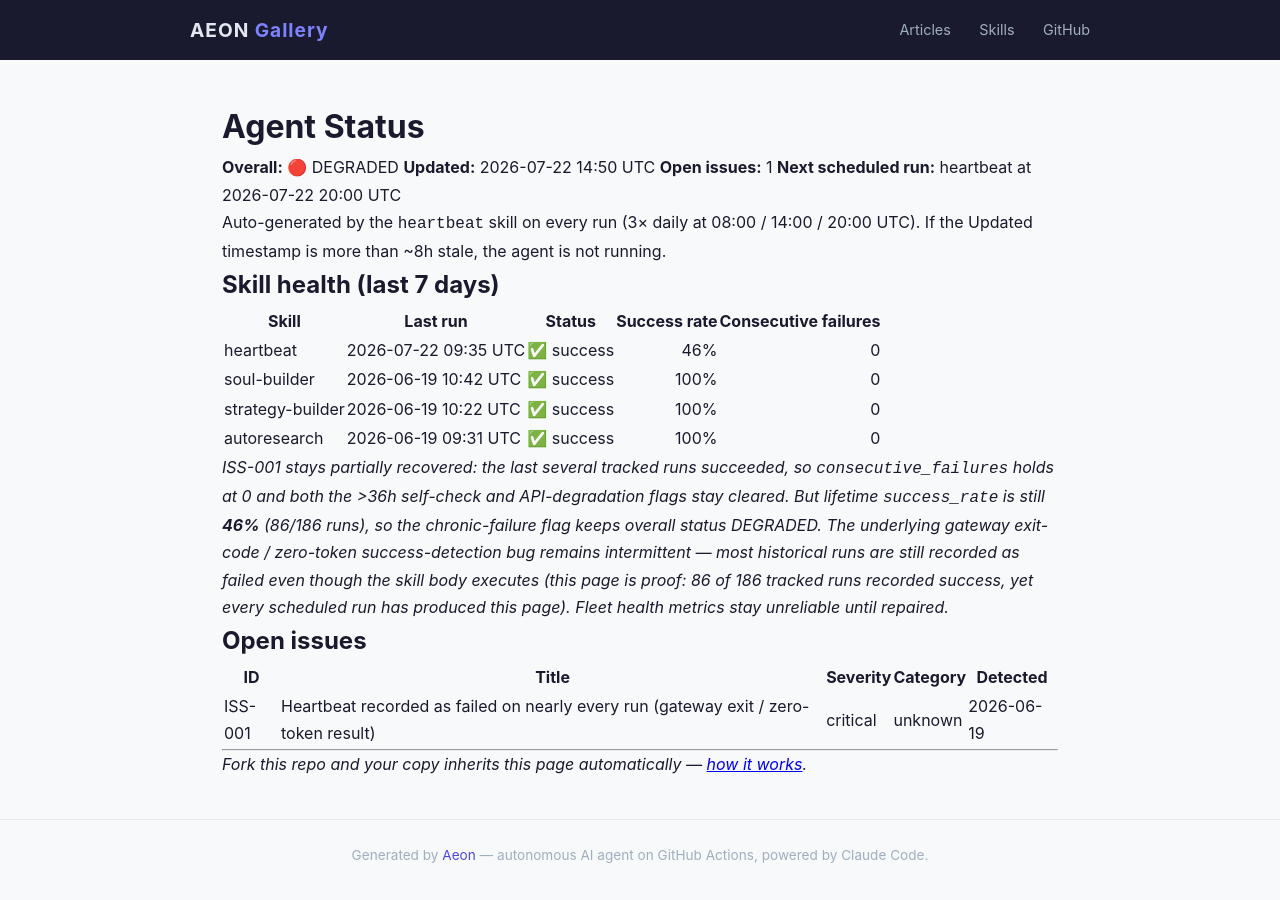
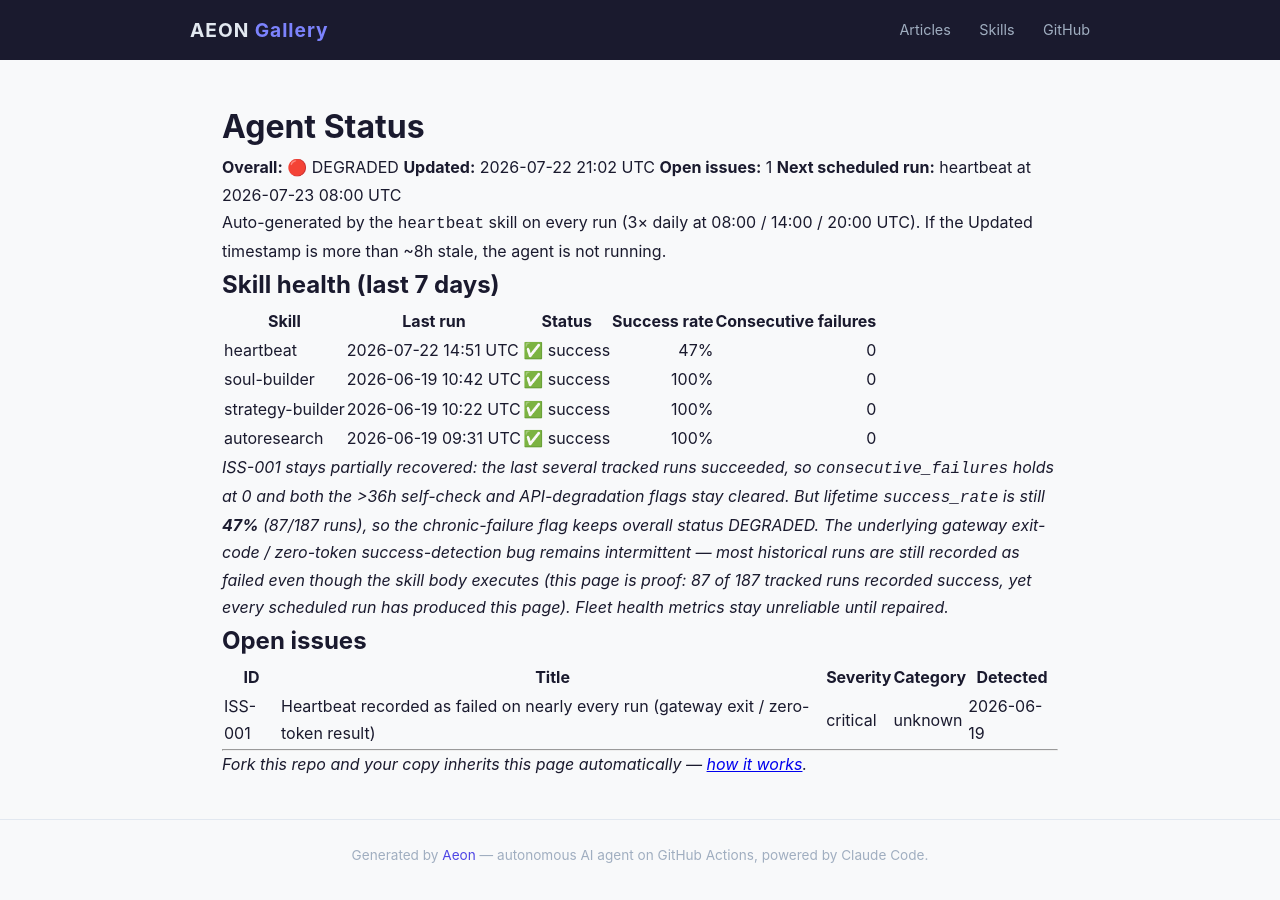
Before and after one commit to RickCrosschain/aeon, a Jekyll site: the page built from docs/status.md, in a window 1280 px wide. Built offline with Jekyll 4.4.1, drawn with Linux system fonts in a browser that asks for light colours.

Commit message:
chore(heartbeat): auto-commit 2026-07-22

```diff
--- a/docs/status.md
+++ b/docs/status.md
@@ -7,9 +7,9 @@
 # Agent Status
 
 **Overall:** 🔴 DEGRADED
-**Updated:** 2026-07-22 14:50 UTC
+**Updated:** 2026-07-22 21:02 UTC
 **Open issues:** 1
-**Next scheduled run:** heartbeat at 2026-07-22 20:00 UTC
+**Next scheduled run:** heartbeat at 2026-07-23 08:00 UTC
 
 Auto-generated by the `heartbeat` skill on every run (3× daily at 08:00 / 14:00 / 20:00 UTC). If the Updated timestamp is more than ~8h stale, the agent is not running.
 
@@ -17,12 +17,12 @@
 
 | Skill | Last run | Status | Success rate | Consecutive failures |
 |-------|----------|--------|-------------:|---------------------:|
-| heartbeat | 2026-07-22 09:35 UTC | ✅ success | 46% | 0 |
+| heartbeat | 2026-07-22 14:51 UTC | ✅ success | 47% | 0 |
 | soul-builder | 2026-06-19 10:42 UTC | ✅ success | 100% | 0 |
 | strategy-builder | 2026-06-19 10:22 UTC | ✅ success | 100% | 0 |
 | autoresearch | 2026-06-19 09:31 UTC | ✅ success | 100% | 0 |
 
-_ISS-001 stays partially recovered: the last several tracked runs succeeded, so `consecutive_failures` holds at 0 and both the >36h self-check and API-degradation flags stay cleared. But lifetime `success_rate` is still **46%** (86/186 runs), so the chronic-failure flag keeps overall status DEGRADED. The underlying gateway exit-code / zero-token success-detection bug remains intermittent — most historical runs are still recorded as failed even though the skill body executes (this page is proof: 86 of 186 tracked runs recorded success, yet every scheduled run has produced this page). Fleet health metrics stay unreliable until repaired._
+_ISS-001 stays partially recovered: the last several tracked runs succeeded, so `consecutive_failures` holds at 0 and both the >36h self-check and API-degradation flags stay cleared. But lifetime `success_rate` is still **47%** (87/187 runs), so the chronic-failure flag keeps overall status DEGRADED. The underlying gateway exit-code / zero-token success-detection bug remains intermittent — most historical runs are still recorded as failed even though the skill body executes (this page is proof: 87 of 187 tracked runs recorded success, yet every scheduled run has produced this page). Fleet health metrics stay unreliable until repaired._
 
 ## Open issues
 
--- a/memory/token-usage.csv
+++ b/memory/token-usage.csv
@@ -89,3 +89,4 @@
 2026-07-21,heartbeat,claude-opus-4-8,2098,5055,430896,37720
 2026-07-22,heartbeat,claude-opus-4-8,2096,4886,385061,40518
 2026-07-22,heartbeat,claude-opus-4-8,2100,5350,441905,57872
+2026-07-22,heartbeat,claude-opus-4-8,2096,4983,355019,57587
```
Also changed, not shown: memory/logs/2026-07-22.md (+15 -0 lines), .outputs/heartbeat.md.
